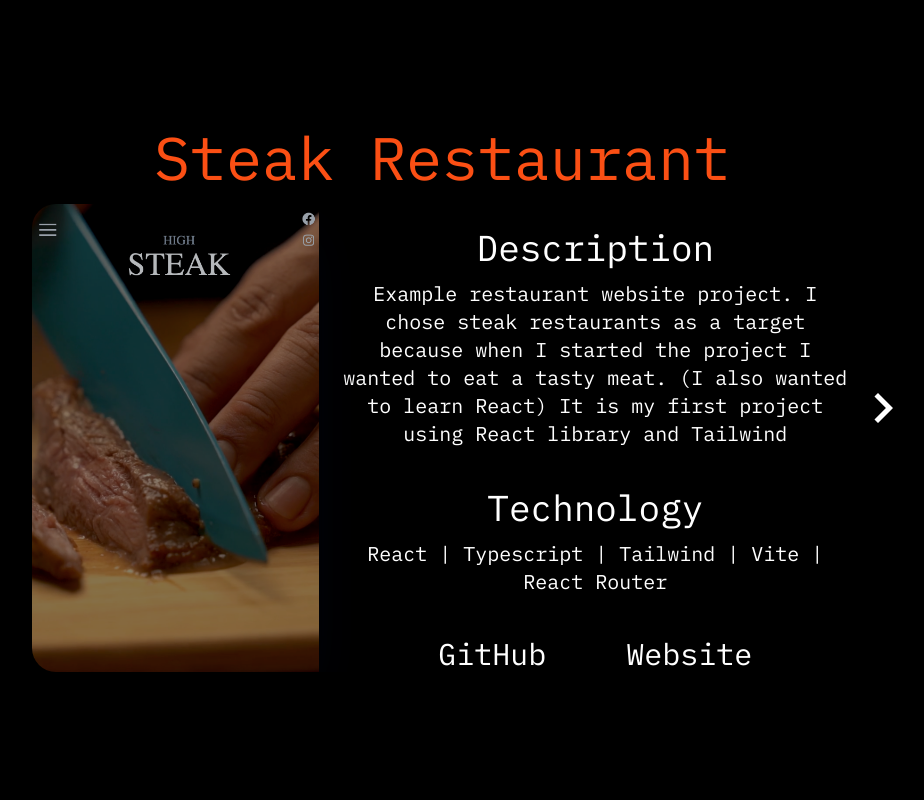
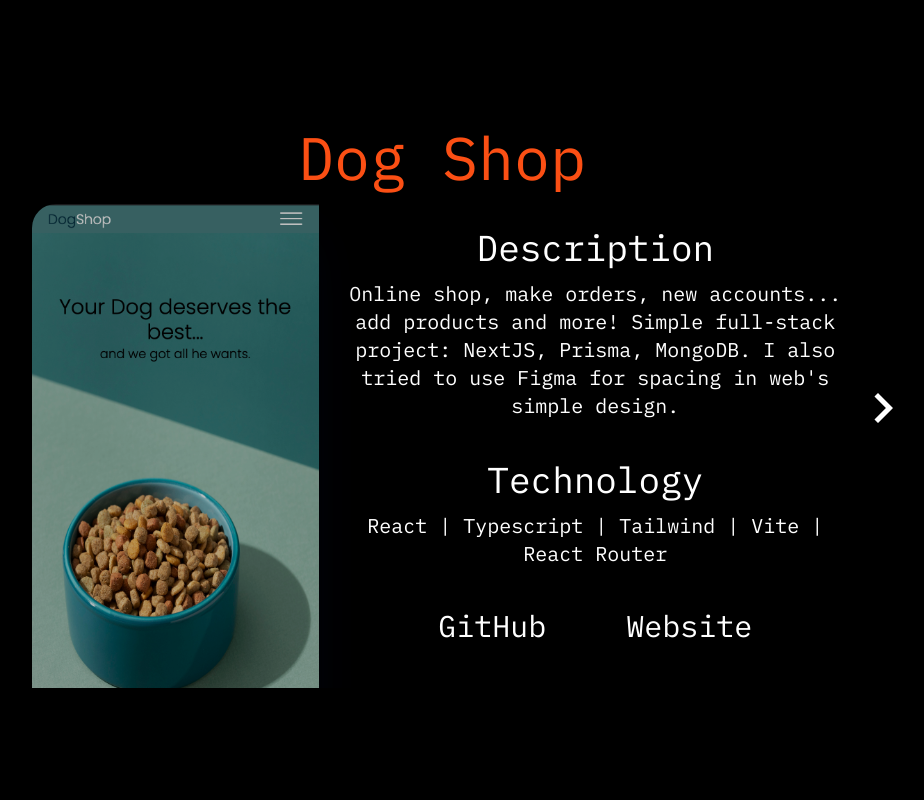
Before and after one commit to Krrystian/portfolio-2.0, a React (Vite) app: page / in a window 1280 px wide. Shown: the part 1680-2480 px from the top of the page, without its empty margins (198-1122 px from the left). Built offline with nearby package versions, Linux system fonts and the light colour scheme.

Commit message:
New Project

```diff
--- a/src/components/Projects.tsx
+++ b/src/components/Projects.tsx
@@ -9,6 +9,15 @@ export const Projects = ({ refers }: Props) => {
   let [element, setElement] = useState<number>(0);
   useEffect(() => setElement(0), []);
   const items = [
+    {
+      name: "Dog Shop",
+      image: "photos/dog-shop.png",
+      description:
+        "Online shop, make orders, new accounts... add products and more! Simple full-stack project: NextJS, Prisma, MongoDB. I also tried to use Figma for spacing in web's simple design.",
+      technology: "React | Typescript | Tailwind | Vite | React Router",
+      github: "https://github.com/Krrystian/dog-shop",
+      website: "https://dog-shop-flame.vercel.app",
+    },
     {
       name: "Steak Restaurant",
       image: "photos/steak-shop.png",
```
Also changed, not shown: public/photos/dog-shop.png (added).
